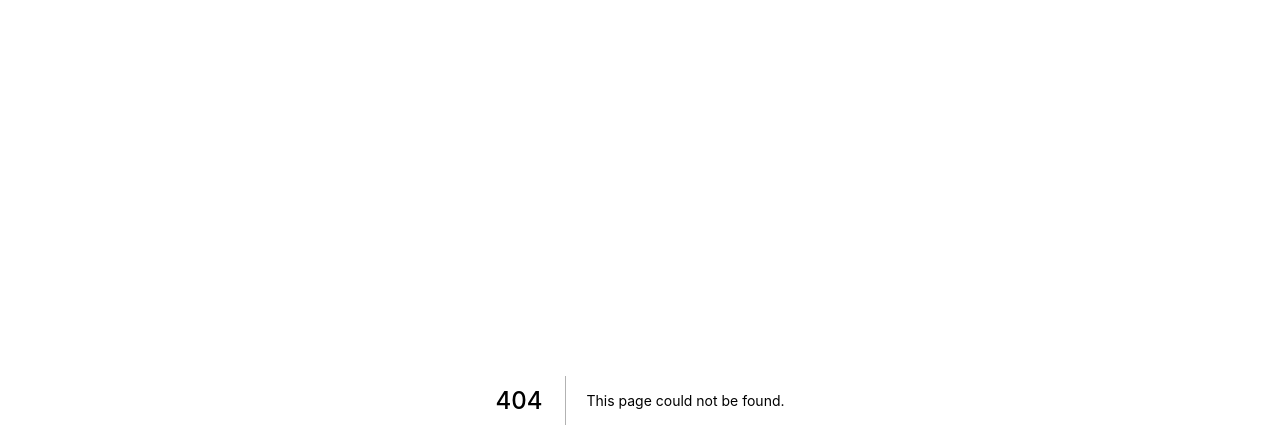
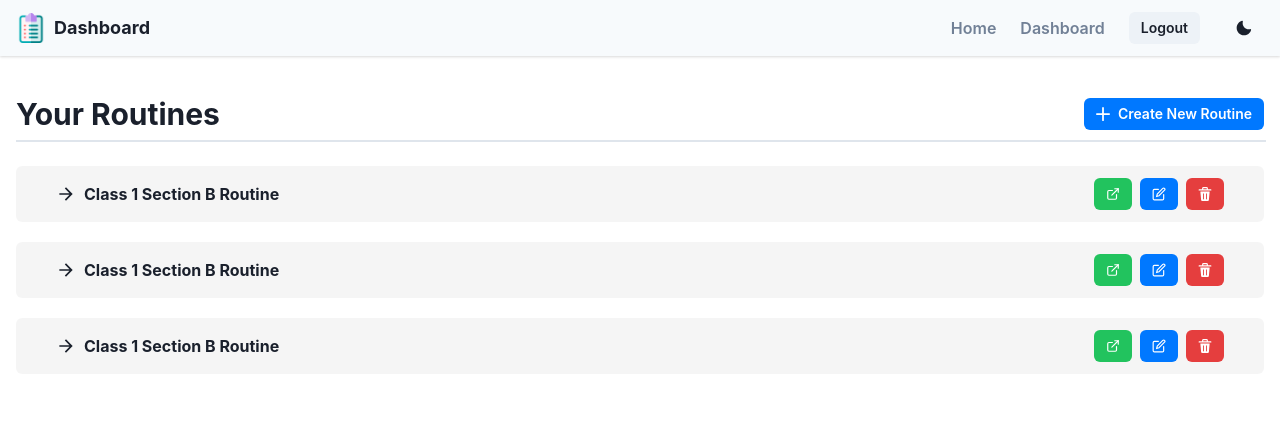
Before and after one commit to sandip-sadhukhan/dynamic_routine_maker, a Next.js app in the folder frontend/: page /dashboard in a window 1280 px wide. Before the commit this address had no page. Shown: the top 448 px of the page. Built offline with nearby package versions, Linux system fonts and the light colour scheme.

Commit message:
routine page done

```diff
--- /dev/null
+++ b/frontend/components/dashboard/navbar.tsx
@@ -0,0 +1,131 @@
+import {
+  Box,
+  Button,
+  Container,
+  Heading,
+  HStack,
+  IconButton,
+  Menu,
+  MenuButton,
+  MenuItem,
+  MenuList,
+  useColorMode,
+  useColorModeValue,
+} from "@chakra-ui/react"
+import { MoonIcon, SunIcon } from "@chakra-ui/icons"
+import Image from "next/image"
+import Link from "next/link"
+import { HamburgerIcon } from "@chakra-ui/icons"
+
+const Navbar: React.FC = () => {
+  const { colorMode, toggleColorMode } = useColorMode()
+  const navbarBg = useColorModeValue("gray.50", "gray.700")
+
+  return (
+    <Box
+      as="nav"
+      w="full"
+      boxShadow="base"
+      py={2}
+      bg={navbarBg}
+    >
+      <Container maxW="container.xl" centerContent>
+        <HStack w="full" justifyContent="space-between">
+          <Link href="/dashboard" passHref>
+            <HStack cursor="pointer">
+              <Image
+                width={30}
+                height={30}
+                src="/favicon.png"
+                alt="Logo"
+              />
+              <Heading
+                as="h3"
+                size="md"
+                colorScheme="messenger"
+                fontSize={{ base: "md", md: "lg" }}
+              >
+                Dashboard
+              </Heading>
+            </HStack>
+          </Link>
+          <HStack
+            spacing={6}
+            display={{ base: "none", md: "flex" }}
+          >
+            <Button variant="link">
+              <Link href="/" passHref>
+                Home
+              </Link>
+            </Button>
+            <Button variant="link">
+              <Link href="/dashboard" passHref>
+                Dashboard
+              </Link>
+            </Button>
+
+            <Button colorScheme="gray" size="sm">
+              Logout
+            </Button>
+
+            <IconButton
+              variant="ghost"
+              icon={
+                colorMode === "light" ? (
+                  <MoonIcon />
+                ) : (
+                  <SunIcon />
+                )
+              }
+              aria-label="Theme Toggle"
+              onClick={toggleColorMode}
+            />
+          </HStack>
+          <HStack display={{ base: "flex", md: "none" }}>
+            <Menu>
+              <MenuButton
+                as={IconButton}
+                aria-label="Options"
+                icon={<HamburgerIcon />}
+                variant="outline"
+              />
+              <MenuList>
+                <Link href="/" passHref>
+                  <MenuItem>Home</MenuItem>
+                </Link>
+                <Link href="/dashboard" passHref>
+                  <MenuItem>Dashboard</MenuItem>
+                </Link>
+                <MenuItem>
+                  <Button
+                    colorScheme="gray"
+                    size="sm"
+                    w="full"
+                  >
+                    Logout
+                  </Button>
+                </MenuItem>
+                <MenuItem justifyContent="center">
+                  <IconButton
+                    variant="ghost"
+                    icon={
+                      colorMode === "light" ? (
+                        <MoonIcon />
+                      ) : (
+                        <SunIcon />
+                      )
+                    }
+                    aria-label="Theme Toggle"
+                    onClick={toggleColorMode}
+                  />
+                </MenuItem>
+              </MenuList>
+            </Menu>
+          </HStack>
+        </HStack>
+      </Container>
+    </Box>
+  )
+}
+
+export default Navbar
--- /dev/null
+++ b/frontend/components/dashboard/routine-box.tsx
@@ -0,0 +1,104 @@
+import {
+  ArrowForwardIcon,
+  DeleteIcon,
+  EditIcon,
+  ExternalLinkIcon,
+} from "@chakra-ui/icons"
+import {
+  Button,
+  HStack,
+  Text,
+  Tooltip,
+  useColorModeValue,
+} from "@chakra-ui/react"
+import Link from "next/link"
+import { useRouter } from "next/router"
+import React from "react"
+
+const RoutineBox: React.FC = () => {
+  const bgColor = useColorModeValue(
+    "blackAlpha.50",
+    "whiteAlpha.50"
+  )
+  const bgHoverColor = useColorModeValue(
+    "blackAlpha.200",
+    "whiteAlpha.200"
+  )
+
+  const router = useRouter()
+
+  const openEditLink = () => {
+    router.push("/routine/11132")
+  }
+
+  return (
+    <HStack
+      align="start"
+      w="full"
+      bg={bgColor}
+      alignItems="center"
+      borderRadius="md"
+      cursor="pointer"
+      _hover={{
+        bg: bgHoverColor,
+        shadow: "base",
+      }}
+      px={10}
+      py={3}
+      onClick={openEditLink}
+    >
+      <HStack
+        justifyContent="space-between"
+        w="full"
+        flexDir={{ base: "column", md: "row" }}
+        gap={4}
+      >
+        <HStack>
+          <ArrowForwardIcon fontSize={20} />
+          <Text fontWeight="bold">
+            Class 1 Section B Routine
+          </Text>
+        </HStack>
+        <HStack>
+          <Link href="/routine/1222" passHref>
+            <a target="_blank" rel="noopener noreferrer">
+              <Tooltip label="Open your public routine link">
+                <Button
+                  variant="solid"
+                  size="sm"
+                  colorScheme="whatsapp"
+                >
+                  <ExternalLinkIcon />
+                </Button>
+              </Tooltip>
+            </a>
+          </Link>
+          <Link href="/routine/1223" passHref>
+            <a>
+              <Tooltip label="Edit your routine">
+                <Button
+                  variant="solid"
+                  size="sm"
+                  colorScheme="messenger"
+                >
+                  <EditIcon />
+                </Button>
+              </Tooltip>
+            </a>
+          </Link>
+          <Tooltip label="Delete your routine">
+            <Button
+              variant="solid"
+              size="sm"
+              colorScheme="red"
+            >
+              <DeleteIcon />
+            </Button>
+          </Tooltip>
+        </HStack>
+      </HStack>
+    </HStack>
+  )
+}
+
+export default RoutineBox
--- a/frontend/package.json
+++ b/frontend/package.json
@@ -9,11 +9,13 @@
     "lint": "next lint"
   },
   "dependencies": {
+    "@apollo/client": "^3.7.0",
     "@chakra-ui/icons": "^2.0.11",
     "@chakra-ui/react": "^2.3.6",
     "@emotion/react": "11",
     "@emotion/styled": "11",
     "framer-motion": "6",
+    "graphql": "^16.6.0",
     "next": "12.3.1",
     "react": "18.2.0",
     "react-dom": "18.2.0"
--- a/frontend/pages/_app.tsx
+++ b/frontend/pages/_app.tsx
@@ -1,14 +1,42 @@
 import "../styles/globals.css"
 import type { AppProps } from "next/app"
 import { ChakraProvider } from "@chakra-ui/react"
+import {
+  ApolloClient,
+  ApolloProvider,
+  createHttpLink,
+  InMemoryCache,
+} from "@apollo/client"
+import { setContext } from "@apollo/client/link/context"
 import Head from "next/head"
 
 function MyApp({ Component, pageProps }: AppProps) {
+  const httpLink = createHttpLink({
+    uri: "/graphql",
+  })
+
+  const authLink = setContext((_, { headers }) => {
+    // get the authentication token from local storage if it exists
+    const token = localStorage.getItem("token")
+    // return the headers to the context so httpLink can read them
+    return {
+      headers: {
+        ...headers,
+        authorization: token ? `JWT ${token}` : "",
+      },
+    }
+  })
+  const client = new ApolloClient({
+    link: authLink.concat(httpLink),
+    cache: new InMemoryCache(),
+  })
   return (
     <ChakraProvider>
+      <ApolloProvider client={client}>
         <Head>
           <title>
-          Dynamic Routine Maker | Make your routine digital
+            Dynamic Routine Maker | Make your routine
+            digital
           </title>
           <meta
             name="description"
@@ -17,6 +45,7 @@ function MyApp({ Component, pageProps }: AppProps) {
           <link rel="icon" href="/favicon.png" />
         </Head>
         <Component {...pageProps} />
+      </ApolloProvider>
     </ChakraProvider>
   )
 }
--- /dev/null
+++ b/frontend/pages/dashboard/index.tsx
@@ -0,0 +1,67 @@
+import { AddIcon } from "@chakra-ui/icons"
+import {
+  Button,
+  Center,
+  Container,
+  Divider,
+  Heading,
+  HStack,
+  Text,
+  VStack,
+} from "@chakra-ui/react"
+import type { NextPage } from "next"
+import Navbar from "../../components/dashboard/navbar"
+import RoutineBox from "../../components/dashboard/routine-box"
+
+const HomeDashboard: NextPage = () => {
+  const routineCount = 1
+  return (
+    <>
+      <Navbar />
+      <Container maxW="container.xl" centerContent>
+        {routineCount > 0 ? (
+          <VStack align="start" w="full" my={10}>
+            <HStack
+              justifyContent="space-between"
+              w="full"
+              flexDir={{ base: "column", md: "row" }}
+              gap={4}
+            >
+              <Heading as="h2" fontSize="3xl">
+                Your Routines
+              </Heading>
+              <Button
+                variant="solid"
+                size="sm"
+                colorScheme="messenger"
+              >
+                <AddIcon me={2} /> Create New Routine
+              </Button>
+            </HStack>
+            <Divider
+              bg="gray.300"
+              borderWidth="1.2px"
+              borderColor="gray.300"
+            />
+            <VStack w="full" pt={4} spacing={5}>
+              {[1, 2, 3].map((ele) => (
+                <RoutineBox />
+              ))}
+            </VStack>
+          </VStack>
+        ) : (
+          <Center my={40} flexDirection="column">
+            <Button variant="solid" colorScheme="messenger">
+              <AddIcon me={2} /> Create Your First Routine
+            </Button>
+            <Text color="gray.500" mt={3}>
+              Click the button above to create a new routine
+            </Text>
+          </Center>
+        )}
+      </Container>
+    </>
+  )
+}
+
+export default HomeDashboard
--- a/frontend/pages/index.tsx
+++ b/frontend/pages/index.tsx
@@ -6,7 +6,7 @@ import HeroSection from "../components/home/hero-section"
 import HowToUse from "../components/home/how-to-use"
 import LoginModal from "../components/home/login-modal"
 import SignUpModal from "../components/home/signup-modal"
-import Navbar from "../components/navbar"
+import Navbar from "../components/home/navbar"
 
 const Home: NextPage = () => {
   const {
```
Also changed, not shown: frontend/components/home/navbar.tsx (renamed from frontend/components/navbar.tsx, +16 -4 lines), 1 other file (tests, documents, lock files or other folders). Lines whose indentation alone changed are shown as unchanged.
